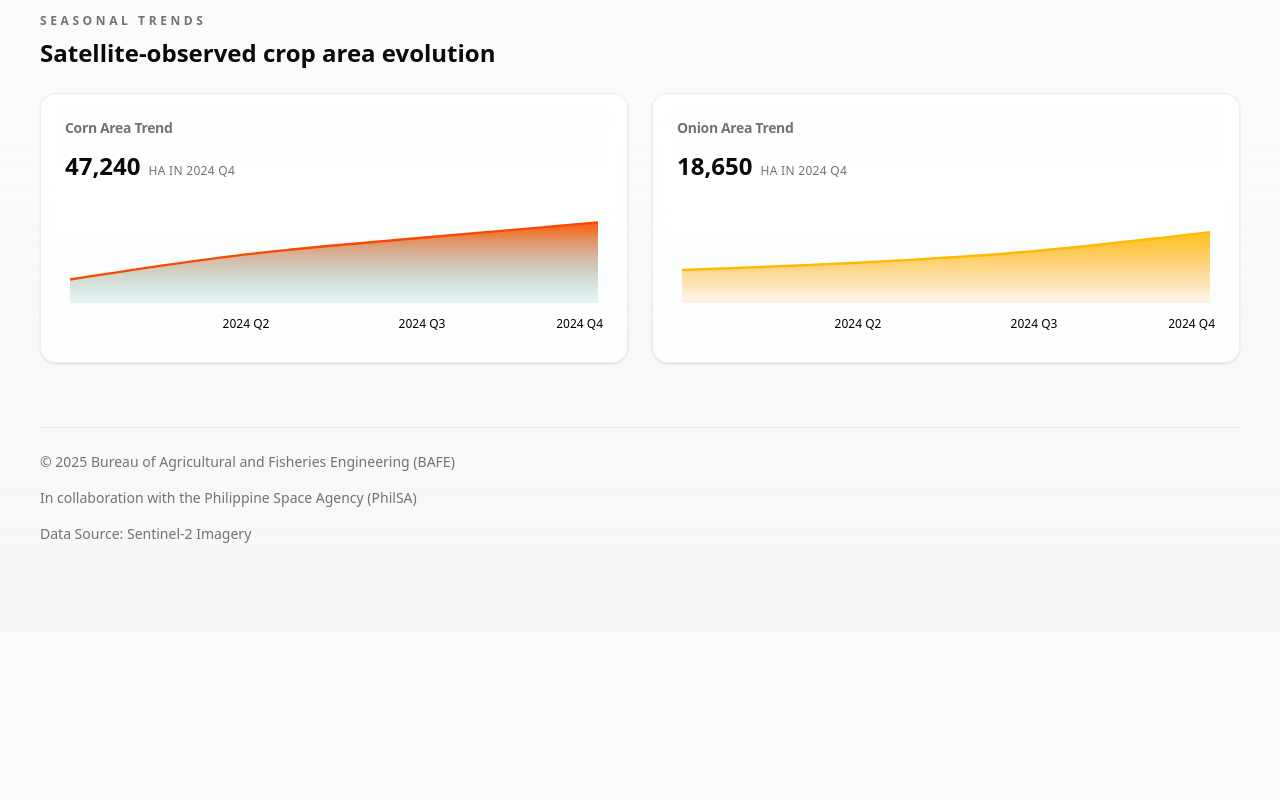
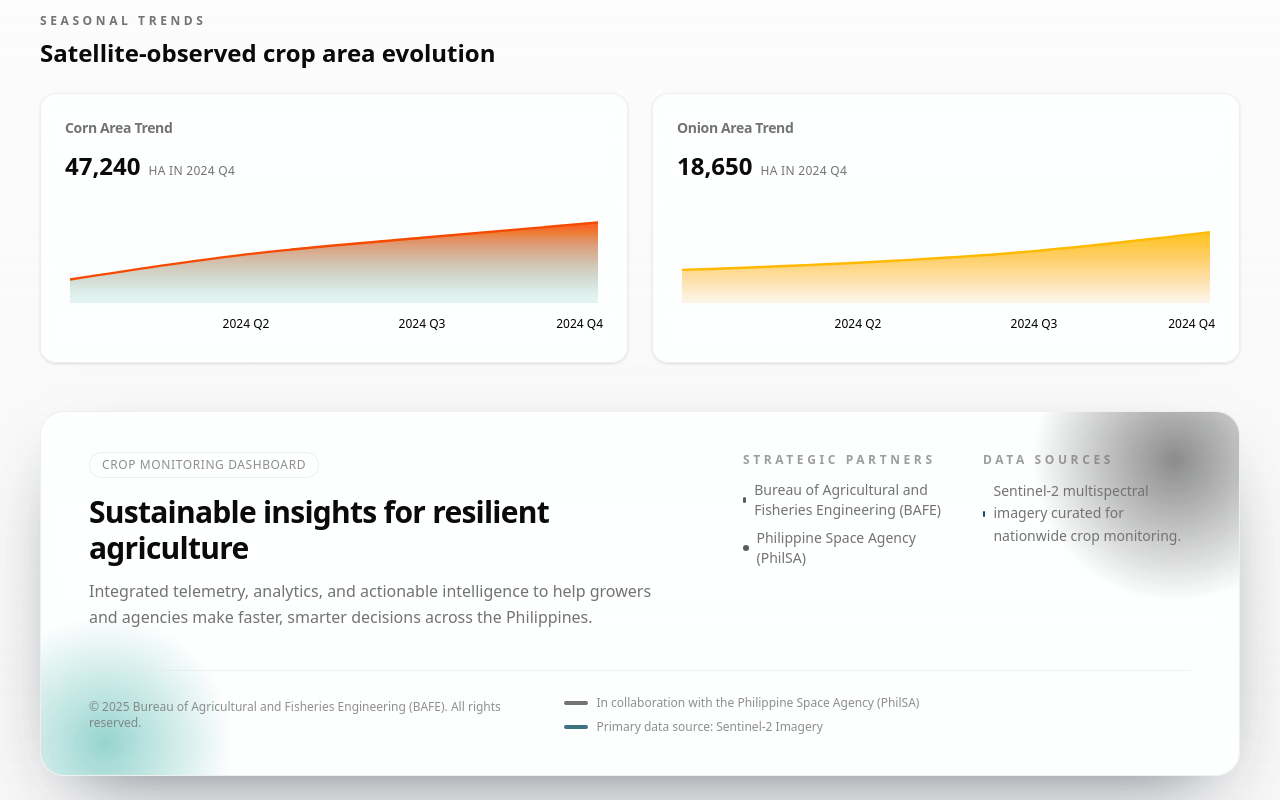
Before and after one commit to ronniechy26/crop-monitoring-dashboard, a Next.js app: page / in a window 1280 px wide. Shown: the part 1854-2654 px from the top of the page. Before the commit the page ends 2486 px from the top, so only its background shows below. Built offline with nearby package versions, Linux system fonts and the light colour scheme.

Commit message:
style : redesign footer

```diff
--- a/components/dashboard/landing-dashboard.tsx
+++ b/components/dashboard/landing-dashboard.tsx
@@ -453,11 +453,6 @@ export function LandingDashboard({ corn, onion }: LandingDashboardProps) {
         ) : null}
       </section>
 
-      <footer className="space-y-4 border-t border-border/60 pt-6 text-sm text-muted-foreground">
-        <p>© 2025 Bureau of Agricultural and Fisheries Engineering (BAFE)</p>
-        <p>In collaboration with the Philippine Space Agency (PhilSA)</p>
-        <p>Data Source: Sentinel-2 Imagery </p>
-      </footer>
     </div>
   );
 }
--- /dev/null
+++ b/components/layout/app-footer.tsx
@@ -0,0 +1,75 @@
+import { cn } from "@/lib/utils";
+
+export function AppFooter({ className }: { className?: string }) {
+  const year = new Date().getFullYear();
+
+  return (
+    <footer
+      className={cn(
+        "relative isolate overflow-hidden rounded-3xl border border-border/60 bg-background/90 px-6 py-10 text-sm text-muted-foreground shadow-[0_30px_75px_-35px_rgba(15,23,42,0.65)] backdrop-blur",
+        "before:absolute before:-right-20 before:-top-24 before:h-72 before:w-72 before:rounded-full before:bg-[radial-gradient(circle_at_center,_var(--primary)_0%,_transparent_70%)] before:opacity-50",
+        "after:absolute after:-bottom-24 after:-left-16 after:h-64 after:w-64 after:rounded-full after:bg-[radial-gradient(circle_at_center,_var(--chart-2)_0%,_transparent_70%)] after:opacity-40",
+        "sm:px-10 lg:px-12",
+        className,
+      )}
+    >
+      <div className="relative z-10 flex flex-col gap-10 md:flex-row md:items-start md:justify-between">
+        <div className="max-w-2xl space-y-4">
+          <span className="inline-flex items-center gap-2 rounded-full border border-border/60 bg-background/40 px-3 py-1 text-xs font-medium uppercase tracking-wider text-muted-foreground/80">
+            Crop Monitoring Dashboard
+          </span>
+          <div>
+            <h2 className="text-2xl font-semibold tracking-tight text-foreground sm:text-3xl">
+              Sustainable insights for resilient agriculture
+            </h2>
+            <p className="mt-3 max-w-xl text-base leading-relaxed text-muted-foreground">
+              Integrated telemetry, analytics, and actionable intelligence to help growers and
+              agencies make faster, smarter decisions across the Philippines.
+            </p>
+          </div>
+        </div>
+
+        <div className="grid w-full max-w-md gap-8 text-sm sm:grid-cols-2">
+          <div>
+            <h3 className="text-xs font-semibold uppercase tracking-[0.3em] text-muted-foreground/70">
+              Strategic partners
+            </h3>
+            <ul className="mt-3 space-y-2">
+              <li className="flex items-center gap-2">
+                <span className="h-1.5 w-1.5 rounded-full bg-primary/70" aria-hidden />
+                <span>Bureau of Agricultural and Fisheries Engineering (BAFE)</span>
+              </li>
+              <li className="flex items-center gap-2">
+                <span className="h-1.5 w-1.5 rounded-full bg-primary/70" aria-hidden />
+                <span>Philippine Space Agency (PhilSA)</span>
+              </li>
+            </ul>
+          </div>
+          <div>
+            <h3 className="text-xs font-semibold uppercase tracking-[0.3em] text-muted-foreground/70">
+              Data sources
+            </h3>
+            <p className="mt-3 flex items-center gap-2 leading-relaxed">
+              <span className="h-1.5 w-1.5 rounded-full bg-[var(--chart-3)]" aria-hidden />
+              <span>Sentinel-2 multispectral imagery curated for nationwide crop monitoring.</span>
+            </p>
+          </div>
+        </div>
+      </div>
+
+      <div className="relative z-10 mt-10 flex flex-col gap-4 border-t border-border/50 pt-6 text-xs text-muted-foreground/80 sm:flex-row sm:items-center sm:justify-between">
+        <p>© {year} Bureau of Agricultural and Fisheries Engineering (BAFE). All rights reserved.</p>
+        <div className="flex flex-wrap items-center gap-x-6 gap-y-2">
+          <p className="flex items-center gap-2">
+            <span className="h-1 w-6 rounded-full bg-primary/60" aria-hidden />
+            <span>In collaboration with the Philippine Space Agency (PhilSA)</span>
+          </p>
+          <p className="flex items-center gap-2">
+            <span className="h-1 w-6 rounded-full bg-[var(--chart-3)] opacity-80" aria-hidden />
+            <span>Primary data source: Sentinel-2 Imagery</span>
+          </p>
+        </div>
+      </div>
+    </footer>
+  );
+}
--- a/components/layout/app-shell.tsx
+++ b/components/layout/app-shell.tsx
@@ -9,8 +9,9 @@ import { cn } from "@/lib/utils";
 
 import { ThemeProvider, useTheme } from "@/components/providers/theme-provider";
 
+import { AppNavbar } from "./app-navbar";
 import { AppSidebar } from "./app-sidebar";
-import { AppNavbar } from "./app-navbar";
+import { AppFooter } from "./app-footer";
 
 interface AppShellProps {
   children: React.ReactNode;
@@ -84,7 +85,8 @@ function ShellInner({ children }: AppShellProps) {
               </Button>
             </div>
           ) : null}
-          <main className="space-y-6 pb-16">{children}</main>
+          <main className="space-y-6">{children}</main>
+          <AppFooter className="mt-12" />
         </div>
       </div>
     </div>
```
